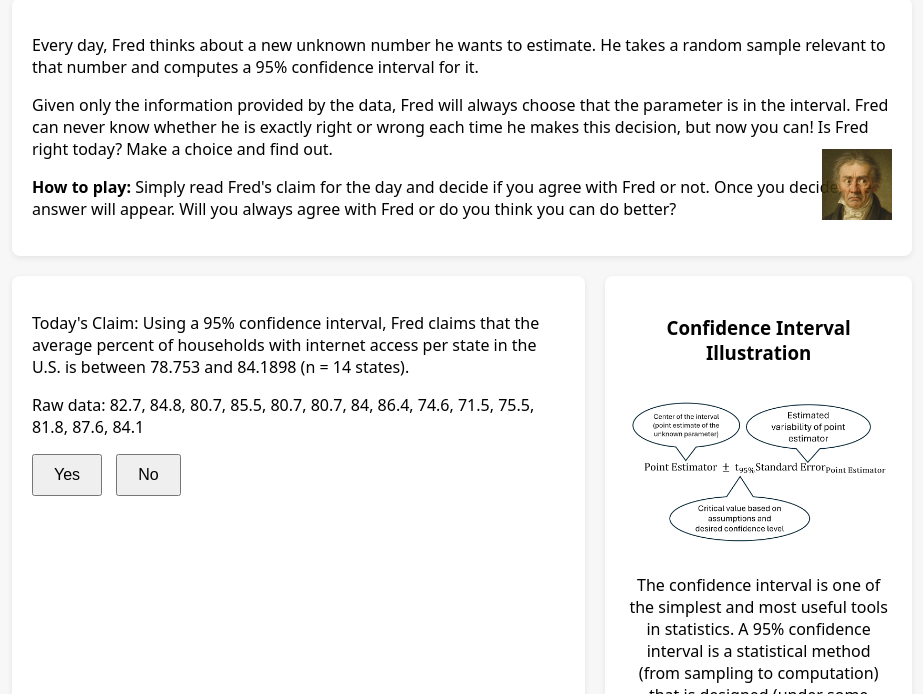
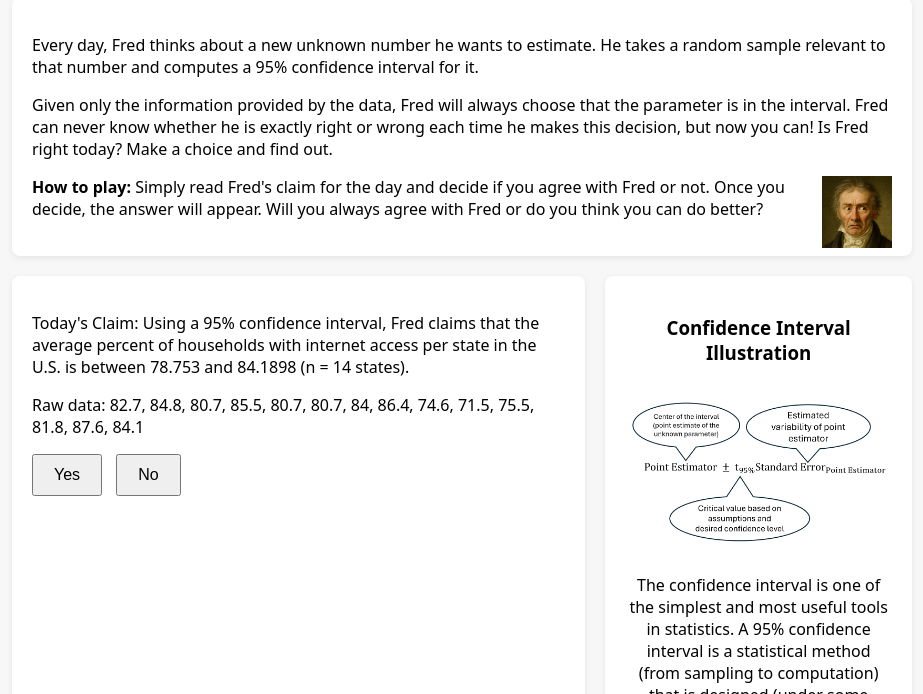
Before and after one commit to markram0001/gaussinggame, a plain HTML site: page index.html in a window 1280 px wide. Shown: the part 106-800 px from the top of the page, without its empty margins (178-1101 px from the left). Drawn offline with Linux system fonts and the light colour scheme.

Commit message:
Update index.html

```diff
--- a/index.html
+++ b/index.html
@@ -111,7 +111,7 @@
         </p>
 
         <div class="how-to-play-with-image">
-          <img src="images/icon.png" class="corner-image" alt="Fred icon">
+          <img src="images/icon.png" class="float-image" alt="Fred icon">
         <p>
         <b>How to play:</b> Simply read Fred's claim for the day and decide if you agree
         with Fred or not. Once you decide, the answer will appear. Will you always agree
```
